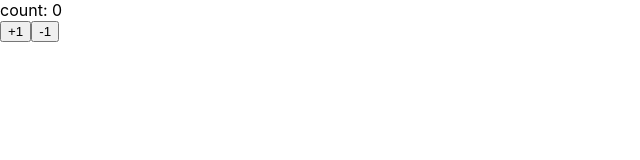
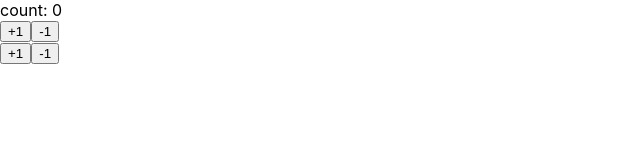
Before and after one commit to ryo-tricolore/react-hooks, a React (Create React App) app in the folder workplace/: page / in a window 1280 px wide. Shown: the top 160 px of the page, without its empty margins (0-640 px from the left). Built offline with nearby package versions, Linux system fonts and the light colour scheme.

Commit message:
別記法でcounter

```diff
--- a/workplace/src/App.js
+++ b/workplace/src/App.js
@@ -6,6 +6,9 @@ const App = () => {
   const increment = () => setCount(count + 1)
   const decrement = () => setCount(count - 1)
 
+  const newIncrement = () => setCount(previousCount => previousCount + 1)
+  const newDecrement = () => setCount(previousCount => previousCount - 1)
+
   return (
     <>
       <div>count: {count}</div>
@@ -13,6 +16,10 @@ const App = () => {
         <button onClick={increment}>+1</button>
         <button onClick={decrement}>-1</button>
       </div>
+      <div>
+        <button onClick={newIncrement}>+1</button>
+        <button onClick={newDecrement}>-1</button>
+      </div>
     </>
   )
 }
```
